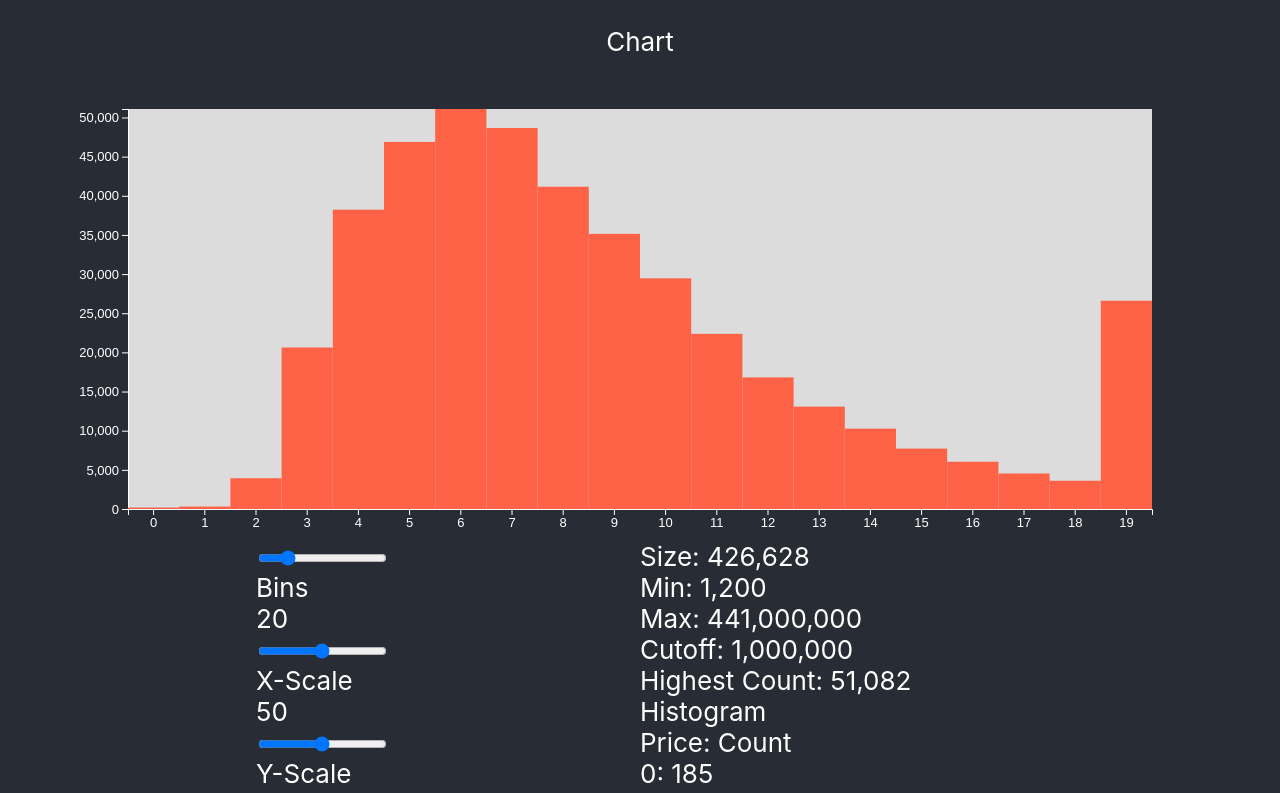
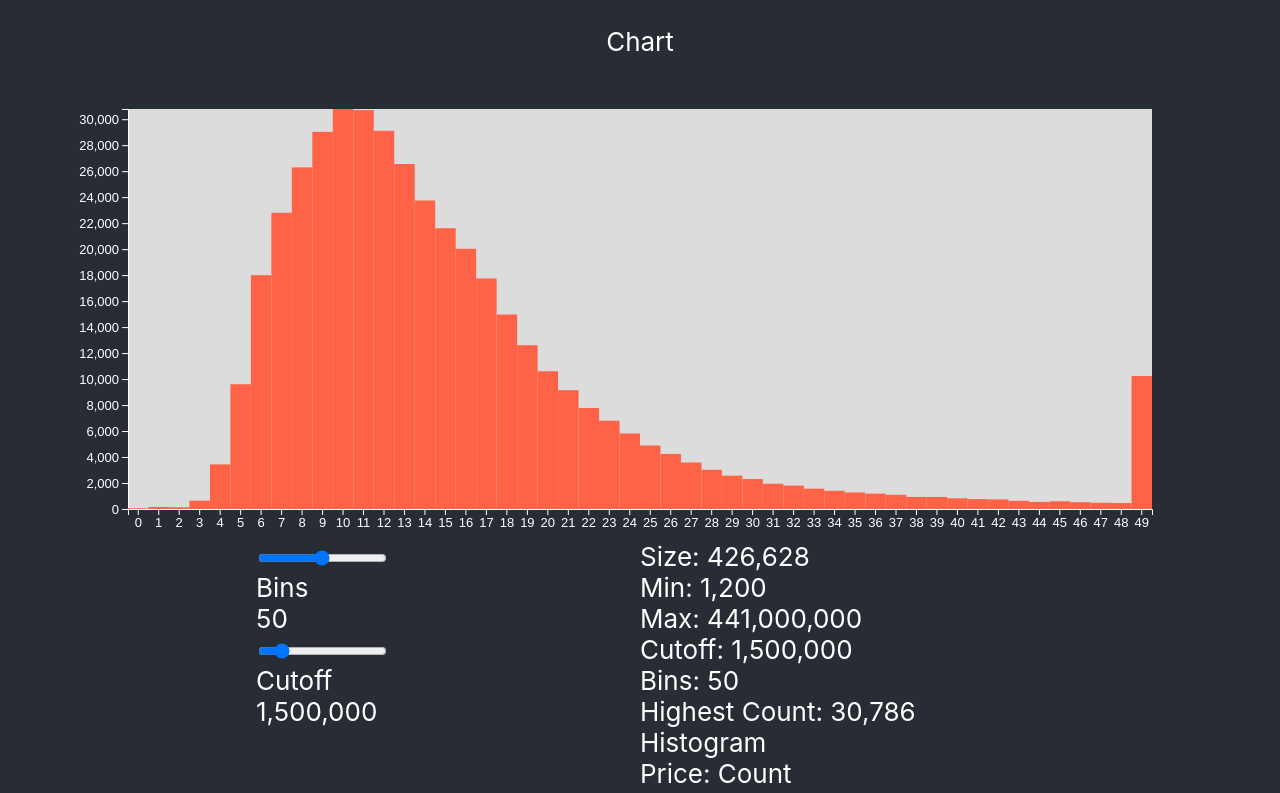
Before and after one commit to anselbrandt/d3-histogram, a React (Create React App) app: page / in a window 1280 px wide. Shown: the top 793 px of the page. Built offline with nearby package versions, Linux system fonts and the light colour scheme.

Commit message:
Change bin and cutoff input type to Number

```diff
--- a/src/App.js
+++ b/src/App.js
@@ -10,9 +10,8 @@ import { getMin, getMax, getHistogram } from "./utils";
 function App() {
   const { width, height } = useGetViewport();
   const svgRef = useRef();
-  const [bins, setBins] = useState(20);
-  const [cutoff, setCutoff] = useState(1000000);
-  const [xScale, setXScale] = useState(50);
+  const [bins, setBins] = useState(50);
+  const [cutoff, setCutoff] = useState(1500000);
   const [yScale, setYScale] = useState(50);
   const [data, setData] = useState();
   const [min, setMin] = useState();
@@ -28,21 +27,28 @@ function App() {
       const maxima = getMax(raw);
       setMin(minima);
       setMax(maxima);
-      const hist = getHistogram(raw, bins, cutoff);
+    });
+  }, []);
+
+  useEffect(() => {
+    if (data && bins && cutoff) {
+      const hist = getHistogram(data, bins, cutoff);
       setHistogram(hist);
       const high = Math.max(...hist.map((value) => value.count));
       setHighCount(high);
-    });
-  }, [bins, cutoff]);
+    }
+  }, [data, bins, cutoff]);
 
   const handleSetBins = (event) => {
     const value = event.target.value;
-    setBins(value);
+    setBins(+value);
   };
-  const handleSetXScale = (event) => {
+
+  const handleSetCutoff = (event) => {
     const value = event.target.value;
-    setXScale(value);
+    setCutoff(+value * 100000);
   };
+
   const handleSetYScale = (event) => {
     const value = event.target.value;
     setYScale(value);
@@ -63,10 +69,10 @@ function App() {
       <div className={styles.gridContainer}>
         <Controls
           bins={bins}
-          xScale={xScale}
+          cutoff={cutoff}
           yScale={yScale}
           handleSetBins={handleSetBins}
-          handleSetXScale={handleSetXScale}
+          handleSetCutoff={handleSetCutoff}
           handleSetYScale={handleSetYScale}
         />
         <Info
@@ -74,6 +80,7 @@ function App() {
           min={min}
           max={max}
           cutoff={cutoff}
+          bins={bins}
           highCount={highCount}
           histogram={histogram}
         />
--- a/src/Chart.js
+++ b/src/Chart.js
@@ -14,11 +14,6 @@ export default function Chart(props) {
         .range([0, width]);
 
       const yScale = scaleLinear().domain([0, highCount]).range([height, 0]);
-
-      // const colorScale = scaleLinear()
-      //   .domain([height * 0.5, height * 0.6, height])
-      //   .range(["green", "orange", "red"])
-      //   .clamp(true);
 
       const xAxis = axisBottom(xScale).ticks(data.length);
       svg
--- a/src/Controls.js
+++ b/src/Controls.js
@@ -4,10 +4,10 @@ import styles from "./Controls.module.css";
 export default function Controls(props) {
   const {
     bins,
-    xScale,
+    cutoff,
     yScale,
     handleSetBins,
-    handleSetXScale,
+    handleSetCutoff,
     handleSetYScale,
   } = props;
   return (
@@ -28,13 +28,13 @@ export default function Controls(props) {
           type="range"
           min={1}
           max={100}
-          value={xScale}
-          onChange={handleSetXScale}
+          value={cutoff / 100000}
+          onChange={handleSetCutoff}
         ></input>
-        <div>X-Scale</div>
-        <div>{xScale}</div>
+        <div>Cutoff</div>
+        <div>{cutoff.toLocaleString()}</div>
       </div>
-      <div>
+      {/* <div>
         <input
           type="range"
           min={1}
@@ -44,7 +44,7 @@ export default function Controls(props) {
         ></input>
         <div>Y-Scale</div>
         <div>{yScale}</div>
-      </div>
+      </div> */}
     </div>
   );
 }
--- a/src/Info.js
+++ b/src/Info.js
@@ -2,13 +2,14 @@ import React from "react";
 import styles from "./Info.module.css";
 
 export default function Info(props) {
-  const { data, min, max, cutoff, highCount, histogram } = props;
+  const { data, min, max, cutoff, bins, highCount, histogram } = props;
   return (
     <div className={styles.infoContainer}>
       <div>Size: {data ? data.length.toLocaleString() : null}</div>
       <div>Min: {min ? min.toLocaleString() : null}</div>
       <div>Max: {max ? max.toLocaleString() : null}</div>
       <div>Cutoff: {cutoff ? cutoff.toLocaleString() : null}</div>
+      <div>Bins: {bins ? bins : null}</div>
       <div>Highest Count: {highCount ? highCount.toLocaleString() : null}</div>
       <div>Histogram</div>
       <div>Price: Count</div>
@@ -16,7 +17,7 @@ export default function Info(props) {
         {histogram
           ? histogram.map((value, index) => (
               <div key={index}>
-                {value.bin}: {value.count}
+                {value.bin.toLocaleString()}: {value.count.toLocaleString()}
               </div>
             ))
           : null}
```
